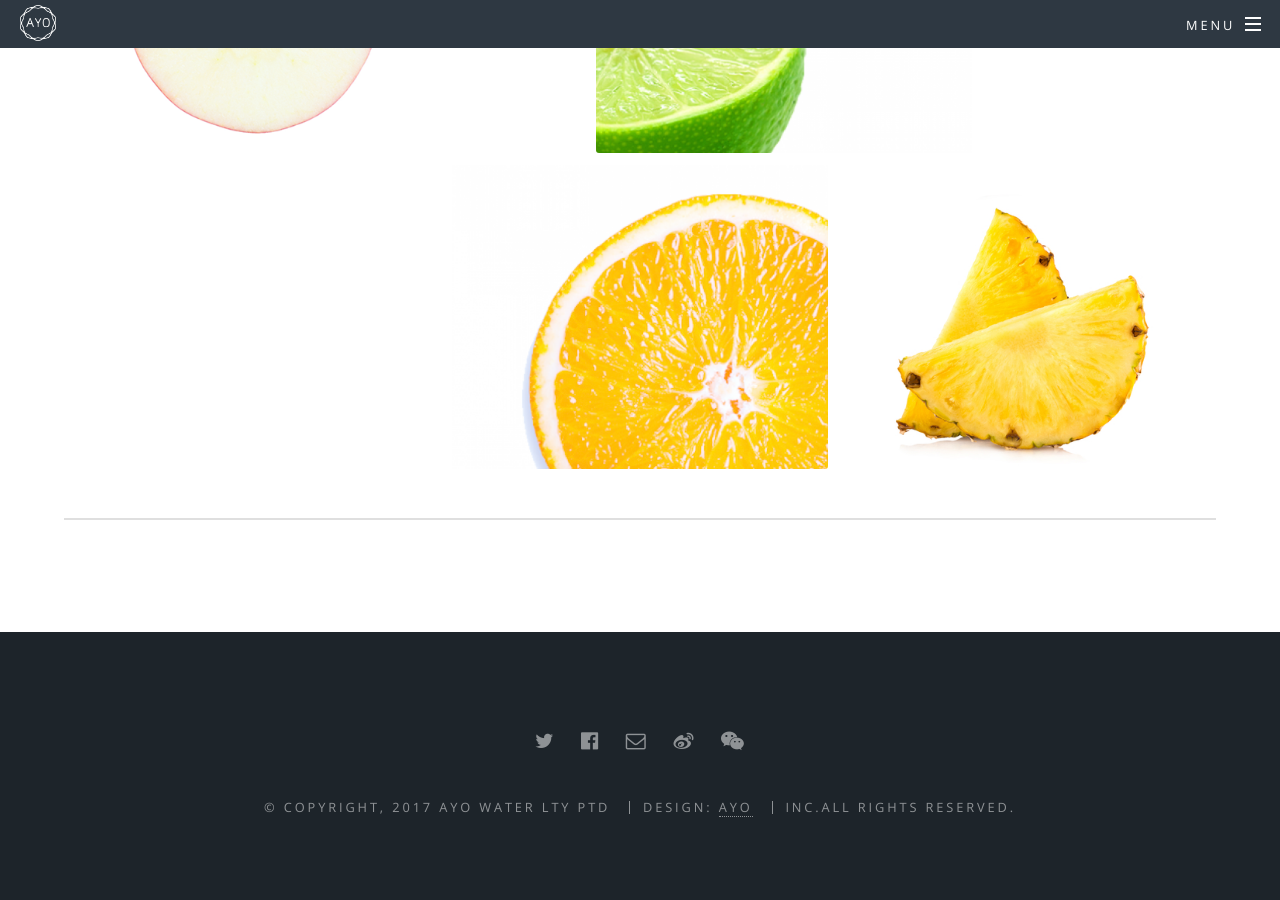
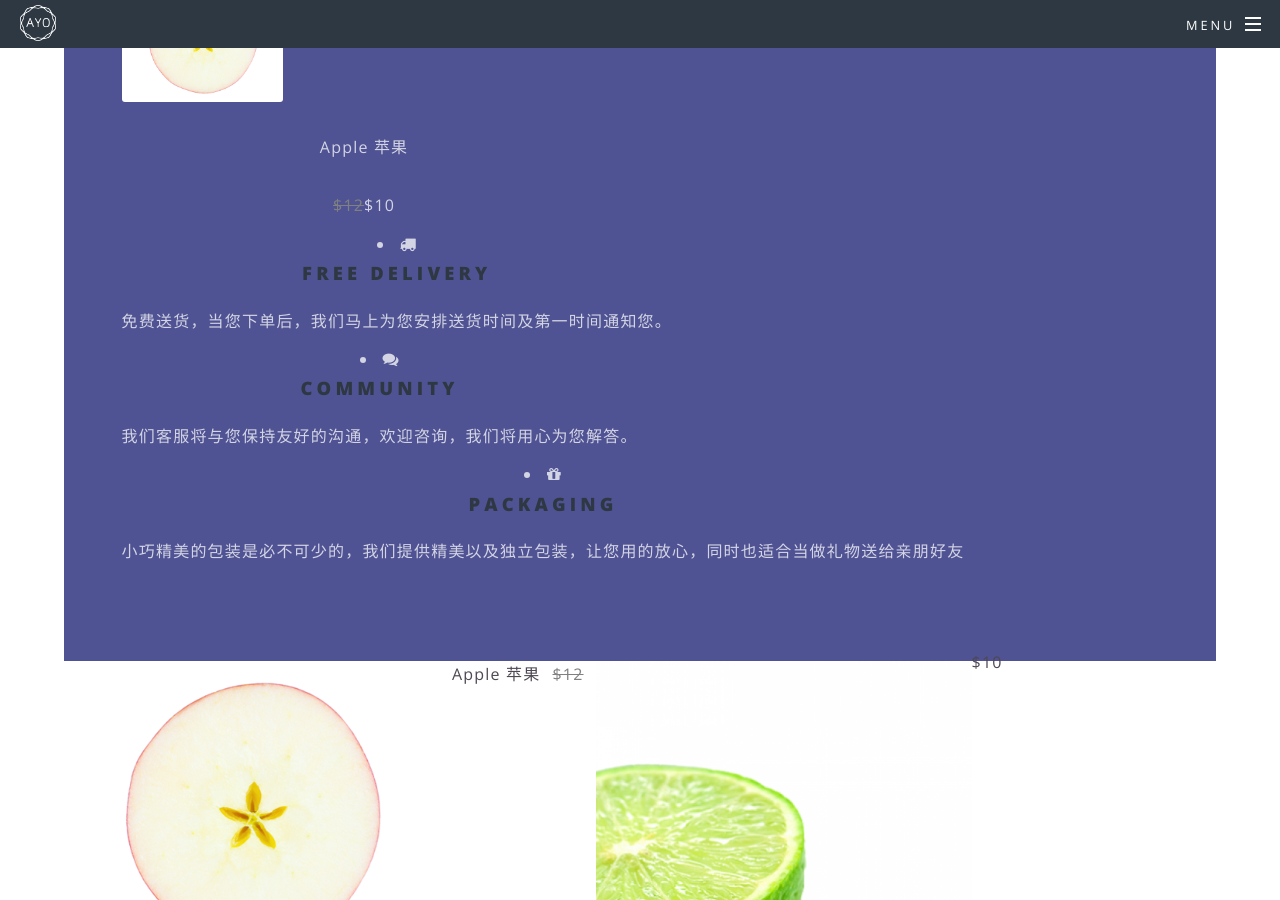
Before and after one commit to ckhung93/ayowater.github.io, a Jekyll site: the page built from products.html, in a window 1280 px wide and 900 px high, scrolled down 678 px. Built offline with Jekyll 4.4.1, drawn with Linux system fonts in a browser that asks for light colours.

Commit message:
Update products.html

```diff
--- a/products.html
+++ b/products.html
@@ -4,6 +4,31 @@ title: Products
 ---
 	<h3>Products</h3>
 	<h5><p>Fruit Chips</p></h5>
+					<section id="three" class="wrapper style3 special">
+						<div class="inner">
+				<div class="box alt">
+					<div class="row uniform 50%"
+							<ul class="features">
+								<li>
+<div class="4u"><span class="image fit"><img src="images/apple.png" alt="" /></span></div>
+						<p>Apple 苹果</p>
+									<p><font color="grey"><s>$12</s></font>$10</p>
+								</li>
+								<li class="icon fa-truck">
+									<h3>Free Delivery</h3>
+									<p>免费送货，当您下单后，我们马上为您安排送货时间及第一时间通知您。</p>
+								</li>
+								<li class="icon fa-comments">
+									<h3>Community</h3>
+									<p>我们客服将与您保持友好的沟通，欢迎咨询，我们将用心为您解答。</p>
+								</li>
+								<li class="icon fa-gift">
+									<h3>Packaging</h3>
+									<p>小巧精美的包装是必不可少的，我们提供精美以及独立包装，让您用的放心，同时也适合当做礼物送给亲朋好友</p>
+							</ul>
+						</div>
+					</section>
+
 				<div class="box alt">
 					<div class="row uniform 50%">
 						<div class="4u"><span class="image fit"><img src="images/apple.png" alt="" /></span></div>
```
